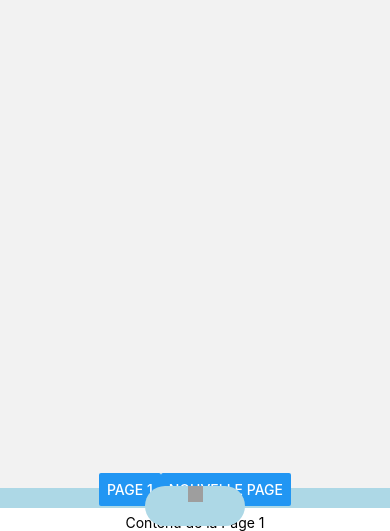
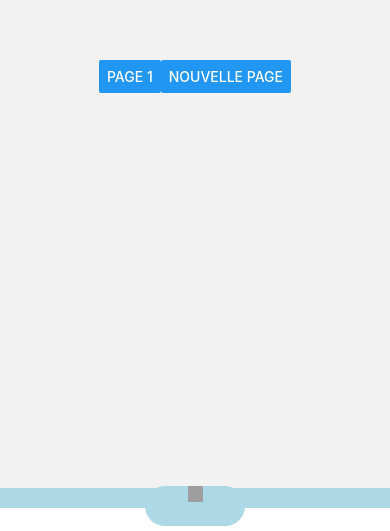
Before and after one commit to THEKetsu/projectRCT, a React Native app in the folder front-end/: screen /Home in a window 390 px wide. Shown: the part 336-867 px from the top of the page. Built offline with nearby package versions, Linux system fonts and the light colour scheme; grey boxes are pictures that could not be loaded.

Commit message:
commit avant merge

```diff
--- a/front-end/components/BottomBar/BottomBar.tsx
+++ b/front-end/components/BottomBar/BottomBar.tsx
@@ -44,11 +44,11 @@ const AnimatedBottomBar = () => {
   // Rendu du composant
   return (
     <View style={styles.container}>
-
+      <MenuPosition></MenuPosition>
       {/* Barre inférieure animée */}
       <Animated.View style={[styles.bar, { height: barHeight }]}>
         {/* Bouton pour déclencher l'animation */}
-        <MenuPosition></MenuPosition>
+
         <TouchableOpacity onPress={toggleBar} style={styles.button}>
         { collapsed && (<Image
           style={styles.displayBottomImage}
--- a/front-end/components/MenuPosition/MenuPosition.jsx
+++ b/front-end/components/MenuPosition/MenuPosition.jsx
@@ -35,7 +35,7 @@ export default function MenuPosition() {
         <Button title="Nouvelle Page" onPress={createNewPage} />
       </ScrollView>
 
-      <View style={styles.pageContainer}>
+      {/* <View style={styles.pageContainer}>
         <View style={styles.pageContent}>
           {currentPage === 'page1' && pageCount === 1 && <PositionJoueur />}
           {currentPage !== 'page1' && (
@@ -44,7 +44,7 @@ export default function MenuPosition() {
             </View>
           )}
         </View>
-      </View>
+      </View> */}
     </View>
   );
 };
```
